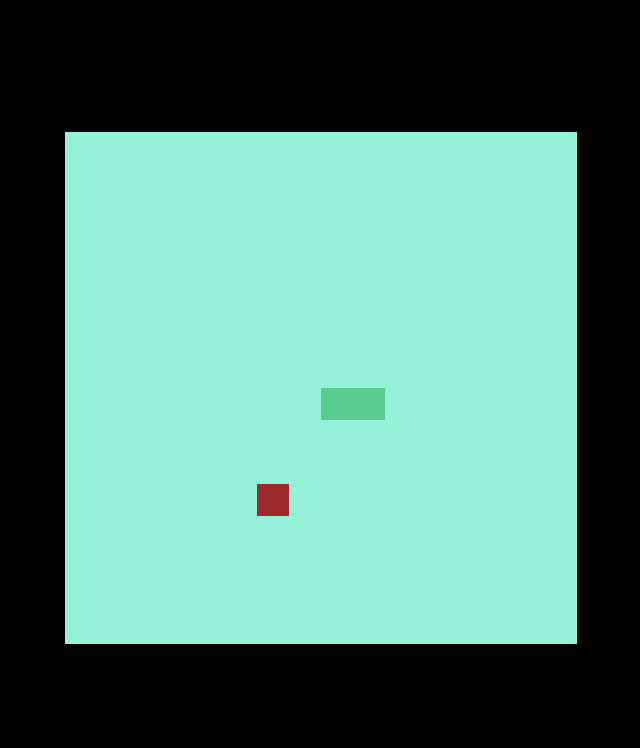
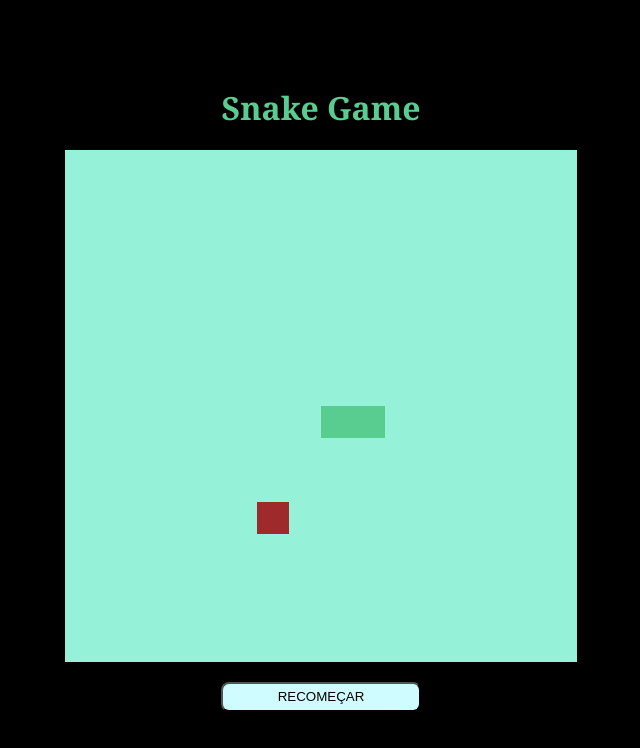
Before and after one commit to Talita-S/snake-game, a plain HTML site: page index.html in a window 1280 px wide. Shown: the whole page, without its empty margins (319-959 px from the left). Drawn offline with Linux system fonts and the light colour scheme.

Commit message:
adicionando e estilizando botão de restart

```diff
--- a/index.html
+++ b/index.html
@@ -6,10 +6,12 @@
     <meta name="viewport" content="width=device-width, initial-scale=1.0">
     <link rel="stylesheet" href="style.css">
     <link rel="icon" type="imagem/png" href="img/snake-icon.png"> <!--site: iconfinder-->
-    <script defer src="script.js"></script>
+    <script defer src="script.js"></script> <!--o atributo defer faz com que o javascript seja carregado apenas no final-->
     <title>Snake Game</title>
 </head>
 <body>
-    <canvas id="snake" width="512" height="512"></canvas>
+    <h1>Snake Game</h1>
+    <canvas id="snake" width="512" height="512"></canvas> <!--parte gráfica do jogo-->
+    <input id="botao" type="button" value="RECOMEÇAR" onclick="window.location.reload()">
 </body>
 </html>
--- a/style.css
+++ b/style.css
@@ -9,3 +9,10 @@ body {
     color: #59cd90;
     font-family: Cambria, Cochin, Georgia, Times, 'Times New Roman', serif;
 }
+#botao {
+    width: 200px;
+    height: 30px;
+    margin-top: 20px;
+    border-radius: 8px;
+    background: linear-gradient(rgba(207, 252, 255),rgba(207, 252, 255)50%);
+}
```
